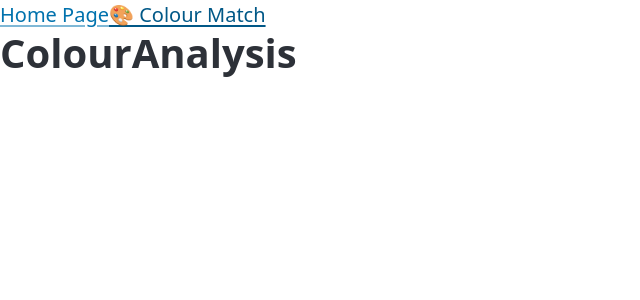
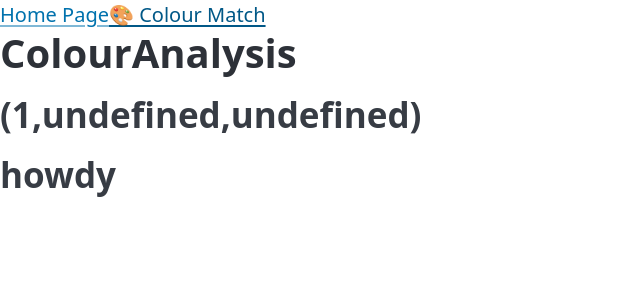
Before and after one commit to junjunjansent/color-project-ts, a React (Vite) app: page /game/colour/1 in a window 1280 px wide. Shown: the top 300 px of the page, without its empty margins (0-640 px from the left). Built offline with nearby package versions, Linux system fonts and the light colour scheme.

Commit message:
Colour Analysis Routing

```diff
--- a/package.json
+++ b/package.json
@@ -11,6 +11,7 @@
   },
   "dependencies": {
     "@picocss/pico": "^2.1.1",
+    "@types/debug": "^4.1.12",
     "debug": "^4.4.1",
     "react": "^19.1.0",
     "react-dom": "^19.1.0",
--- a/src/features/colour/colourData.ts
+++ b/src/features/colour/colourData.ts
@@ -1,15 +1,72 @@
-const convertRGBtoHEX = () => {
-  // 16 million types of colours
+export type RGB = { R: number; G: number; B: number };
+
+const randomiseRGB = () => {
+  const RValue = Math.floor(Math.random() * 256);
+  const GValue = Math.floor(Math.random() * 256);
+  const BValue = Math.floor(Math.random() * 256);
+  return { R: RValue, G: GValue, B: BValue };
 };
 
-const convertHEXtoRGB = () => {
+const urlifyRGB = (rgb: RGB): string => {
+  const RGBUrl = `${rgb.R}-${rgb.G}-${rgb.B}`;
+  return RGBUrl;
+};
+
+const RGBifyUrl = (urlRGB: string): RGB => {
+  const RGBArray = urlRGB.split("-").map((value) => parseInt(value));
+  return { R: RGBArray[0], G: RGBArray[1], B: RGBArray[2] };
+};
+
+const stringifyRGB = (rgb: RGB) => {
+  const RGBString = `(${rgb.R},${rgb.G},${rgb.B})`;
+  return RGBString;
+};
+
+// TODO figure out how to catch errors without ruining website
+const convertRGBtoHEX = (rgb: RGB): string => {
+  // 16 million types of colours
+  if (
+    !(
+      rgb.R >= 0 &&
+      rgb.R <= 255 &&
+      rgb.G >= 0 &&
+      rgb.G <= 255 &&
+      rgb.B >= 0 &&
+      rgb.B <= 255
+    )
+  ) {
+    console.log("invalid RGB value");
+  }
+
+  //   let hexCode = "#";
+  //   hexCode += decToHexa(R);
+  //   hexCode += decToHexa(G);
+  //   hexCode += decToHexa(B);
+
+  //   return hexCode;
+};
+
+const convertHEXtoRGB = (hex: string): RGB => {
   // note HTML prefers HEX
   // The format is as follows: #RRGGBB , where:
   // RR represents the intensity of red (00 to FF).
   // GG represents the intensity of green (00 to FF).
   // BB represents the intensity of blue (00 to FF).
+
+  const RValue = parseInt(hex.slice(1, 3), 16);
+  const GValue = parseInt(hex.slice(3, 5), 16);
+  const BValue = parseInt(hex.slice(5, 7), 16);
+  return { R: RValue, G: GValue, B: BValue };
 };
 
 const findNearestEmotion = () => {};
 
-export { convertRGBtoHEX, convertHEXtoRGB, findNearestEmotion };
+export {
+  randomiseRGB,
+  urlifyRGB,
+  RGBifyUrl,
+  stringifyRGB,
+  convertRGBtoHEX,
+  convertHEXtoRGB,
+  findNearestEmotion,
+};
--- a/src/main.tsx
+++ b/src/main.tsx
@@ -4,10 +4,10 @@ import { BrowserRouter } from "react-router";
 import "./index.css";
 import App from "./App.tsx";
 
-localStorage.debug = "forms:*";
+localStorage.debug = "colours:*";
 
 // import debug from "debug";
-// const log = debug("forms:file destination");
+// const log = debug("colours:file destination");
 
 createRoot(document.getElementById("root")!).render(
   <StrictMode>
--- a/src/pages/games/colour/ColourAnalysis.tsx
+++ b/src/pages/games/colour/ColourAnalysis.tsx
@@ -1,7 +1,28 @@
+import debug from "debug";
+const log = debug("colours:ColourAnalysis");
+
+import { useParams } from "react-router";
+import { useEffect } from "react";
+import { RGBifyUrl, stringifyRGB } from "../../../features/colour/colourData";
+
 const ColourAnalysis = () => {
+  const { id } = useParams();
+  const rgb = RGBifyUrl(id as string); //TODO type guard
+  log(rgb);
+
+  useEffect(() => {
+    // const fetchColourDetails = async () => {
+    //   const pet = await show(petId);
+    //   setPet(pet);
+    // };
+    // fetchPet();
+  });
+
   return (
     <>
       <h1>ColourAnalysis</h1>
+      <h2>{stringifyRGB(rgb)}</h2>
+      <h2>howdy</h2>
     </>
   );
 };
--- a/src/pages/games/colour/ColourStartPage.tsx
+++ b/src/pages/games/colour/ColourStartPage.tsx
@@ -1,6 +1,14 @@
-import { Outlet, Link } from "react-router";
+import { Outlet, Link, useNavigate } from "react-router";
 import { PATHS } from "../../../routes/paths";
-import { useState } from "react";
+
+import {
+  randomiseRGB,
+  urlifyRGB,
+  convertHEXtoRGB,
+} from "../../../features/colour/colourData";
+
+import debug from "debug";
+const log = debug("colours:pages/game/colour/ColourStartPage");
 
 // - [ ] As a user, I will see a Colour Game Start Page, with information on colour theory and brief information on the fe`atures available
 // - Basic intro on Colour Theory
@@ -15,10 +23,29 @@ import { useState } from "react";
 //   - Random Colour
 //   - Levelled one (future)
 
-const randomiseRGBInput = () => {};
+const ColourStartPage = () => {
+  const navigate = useNavigate();
 
-const ColourStartPage = () => {
-  const [colourToAnalyse, setColourToAnalyse] = useState<String>("");
+  const handleInputColourAnalysis = (
+    event: React.FormEvent<HTMLFormElement>
+  ) => {
+    // get form Data
+    event.preventDefault();
+    const formData = new FormData(event.currentTarget);
+    const data = Object.fromEntries(formData);
+
+    console.log(data.colourToAnalyse);
+    const rgb = convertHEXtoRGB(data.colourToAnalyse as string); //TODO type guard
+    const rgbUrl = urlifyRGB(rgb);
+    navigate(PATHS.GAME.COLOUR.COLOUR_ID(rgbUrl));
+  };
+
+  const handleRandomiseColourAnalysis = () => {
+    log("randomising");
+    const rgb = randomiseRGB();
+    const rgbUrl = urlifyRGB(rgb);
+    navigate(PATHS.GAME.COLOUR.COLOUR_ID(rgbUrl));
+  };
 
   return (
     <>
@@ -88,17 +115,19 @@ const ColourStartPage = () => {
           closely linked to, and some of their colour schemes you could try out
           in designs :)
         </p>
-        <Link to={PATHS.GAME.COLOUR.COLOUR_ID("")}>
-          <form action="">
+        <form onSubmit={handleInputColourAnalysis}>
           <label>
-              <input type="color" name="colourToAnalyse" value="" />
+            <input
+              type="color"
+              name="colourToAnalyse"
+              defaultValue="#000000"
+              // ={colourHexToAnalyse}
+              // onChange={handleColourInput}
+            />
           </label>
           <button>Let's go</button>
         </form>
-        </Link>
-        <Link to={PATHS.GAME.COLOUR.COLOUR_ID("")}>
-          <button onClick={randomiseRGBInput}>Randomise</button>
-        </Link>
+        <button onClick={handleRandomiseColourAnalysis}>Randomise</button>
         <button>
           {/* TODO Explore this feature */}
           Search Emotion (Not Built)
@@ -109,7 +138,8 @@ const ColourStartPage = () => {
         <h4>Colour Match</h4>
         <p>
           Colours are created by combining a few basic, base colours. By mixing
-          your primary colours, you get your secondary and tertiary colours.
+          your primary colours, you get your secondary and tertiary colours.{" "}
+        </p>
         <ul>
           <li>
             In traditional art, the primary colours are Red, Yellow, and Blue
@@ -125,6 +155,7 @@ const ColourStartPage = () => {
             creates white.
           </li>
         </ul>
+        <p>
           Notice that additive colour mixing combines light (e.g. digital), so
           adding all gives white. Subtractive mixing combines pigments, which
           absorb light as it bounces off the objects and entering our eyes, so
```
Also changed, not shown: src/features/colour/api_colour.ts (+9 -4 lines), 1 other file (tests, documents, lock files or other folders). Lines whose indentation alone changed are shown as unchanged.
